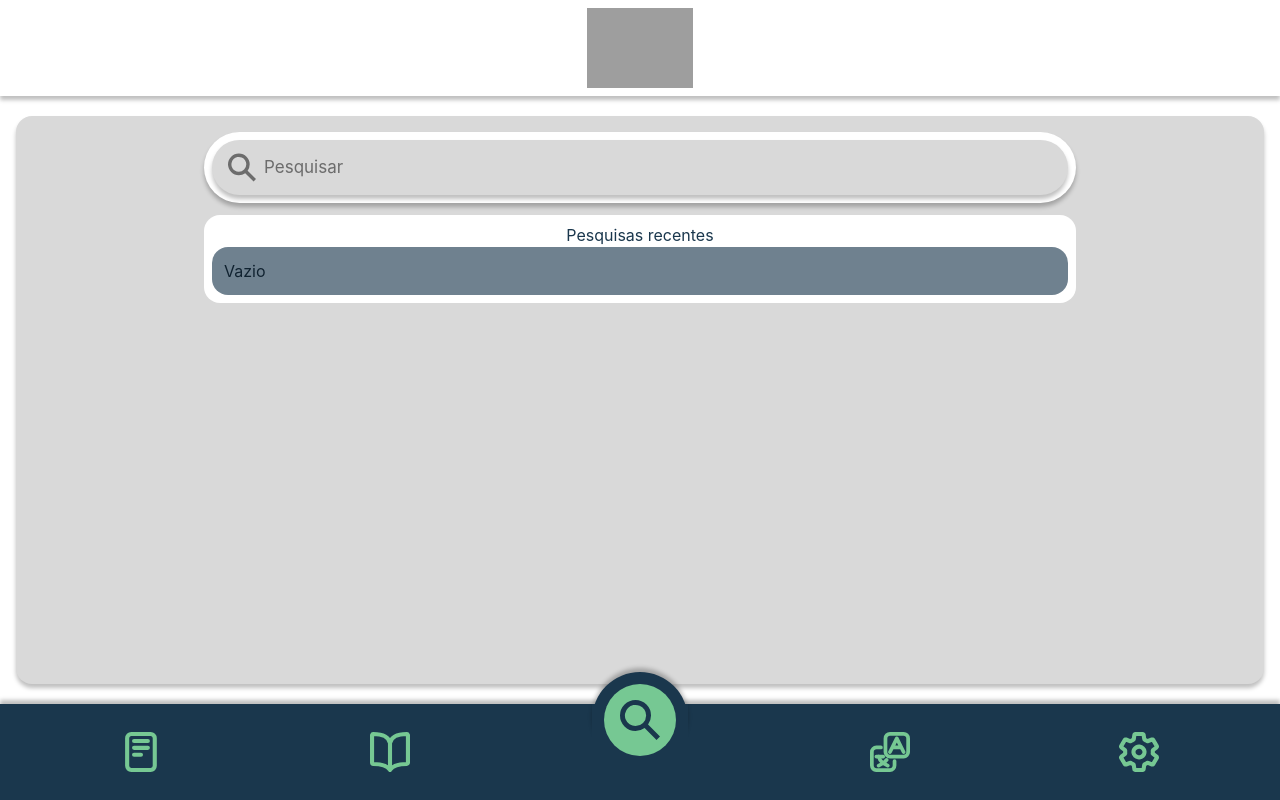
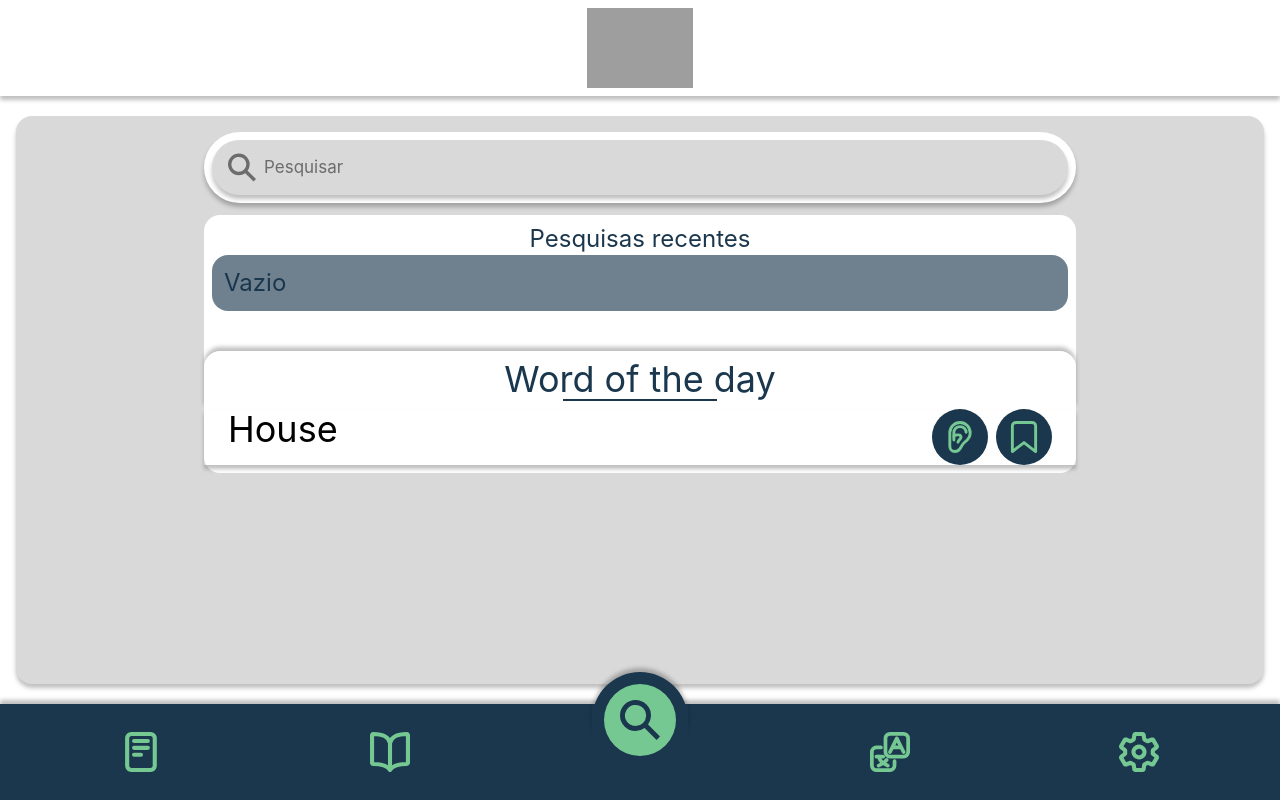
Before and after one commit to LeonardoGaeta/Zunno, a React (Vite) app: page / in a window 1280 px wide. Built offline with nearby package versions, Linux system fonts and the light colour scheme; grey boxes are pictures that could not be loaded.

Commit message:
feat: add SVG icons for audio and save functionality; update Word component to include icons and enhance SearchPage layout

```diff
--- a/src/index.css
+++ b/src/index.css
@@ -13,6 +13,7 @@
   --secondary-transparent: rgba(26, 55, 77, 0.5);
   --tertiary-transparent: rgba(118, 200, 147, 0.5);
 
+  --text-topper: rgba(0, 0, 0, 1);
   --black-transparent: rgba(0, 0, 0, 0.5);
   --transparent: rgb(159, 159, 159, 0.5);
 }
--- a/src/pages/Components/Word.jsx
+++ b/src/pages/Components/Word.jsx
@@ -1,8 +1,24 @@
     import { useWords, pickDailyWord } from "@contexts/WordsContext";
 
+    import EarIcon from '@assets/Vetor - Ouvir.svg?react';
+    import SaveIcon from '@assets/Vetor - Salvar.svg?react';
+
     function Word({ word }) {
+        if (!word) return null;
+
         return(
-            <div>
+            <div className="w-[calc(100%+1rem)]">
+                <div className="flex justify-between px-6 shadow-custom-b">
+                    <div className="text-(--text-topper) text-4xl">{word.identification.name.en}</div>
+                    <div className="flex gap-2">
+                        <div className="bg-(--secondary) p-3 rounded-full">
+                            <EarIcon className="text-(--tertiary) w-8 h-8" />
+                        </div>
+                        <div className="bg-(--secondary) p-3 rounded-full">
+                            <SaveIcon className="text-(--tertiary) w-8 h-8" />
+                        </div>
+                    </div>
+                </div>
             </div>
         );
     }
--- a/src/pages/SearchPage/SearchPage.jsx
+++ b/src/pages/SearchPage/SearchPage.jsx
@@ -10,11 +10,15 @@ function SearchPage() {
     const dailyWord = data.length > 0 ? pickDailyWord(data) : null;
 
     return (
-        <div className="flex flex-col gap-3">
+        <div className="flex flex-col gap-3 text-(--secondary)">
             <SearchBar />
             <SubContent>
-                <p className="text-(--secondary)">Pesquisas recentes</p>
+                <p>Pesquisas recentes</p>
                 <History />
+                <div className="mt-10 -mx-2 px-2 py-2 rounded-t-2xl shadow-custom-s w-[calc(100%+1rem)] flex flex-col items-center justify-center">
+                    <p className="text-4xl">Word of the day</p>
+                    <div className="border-b-2 border-(--secondary) w-full max-w-[18%]" />
+                </div>
                 <Word word={ dailyWord } />
             </SubContent>
         </div>
--- a/src/pages/SearchPage/components/History.jsx
+++ b/src/pages/SearchPage/components/History.jsx
@@ -21,14 +21,14 @@ function History() {
                 { (history && history.length > 0)
                 ? history.map((word, index) => (
                     <div key={word} className="relative py-3">
-                        <div className="flex gap-4 relative">
-                            <ClockIcon className="text-(--black-transparent)" />
+                        <div className="flex items-center gap-4 relative">
+                            <ClockIcon className="text-(--black-transparent) w-8 h-8" />
                             <p className="text-(--black-transparent)">{word}</p>
-                            <ArrowIcon className="text-(--black-transparent) absolute right-0" />
+                            <ArrowIcon className="text-(--black-transparent) absolute right-0 w-8 h-8" />
                         </div>
 
                         {index !== history.length - 1 && (
-                            <div className="border-b border-(--black-transparent) ml-10 mr-2 mt-2" />
+                            <div className="border-b-2 border-(--black-transparent) ml-10 mr-2 mt-2" />
                         )}
                     </div>
                 ))
--- a/src/pages/Template/Template.jsx
+++ b/src/pages/Template/Template.jsx
@@ -7,7 +7,7 @@ import { WordsProvider } from "../../contexts/WordsContext"
 function Template({ children }) {
     return (
         <WordsProvider>
-            <div className="flex flex-col min-h-screen overflow-x-hidden">
+            <div className="flex flex-col min-h-screen overflow-x-hidden text-2xl">
                 <Header />
                 <Content>
                     { children }
```
Also changed, not shown: src/assets/Vetor - Ouvir.svg (added), src/assets/Vetor - Salvar.svg (added).
